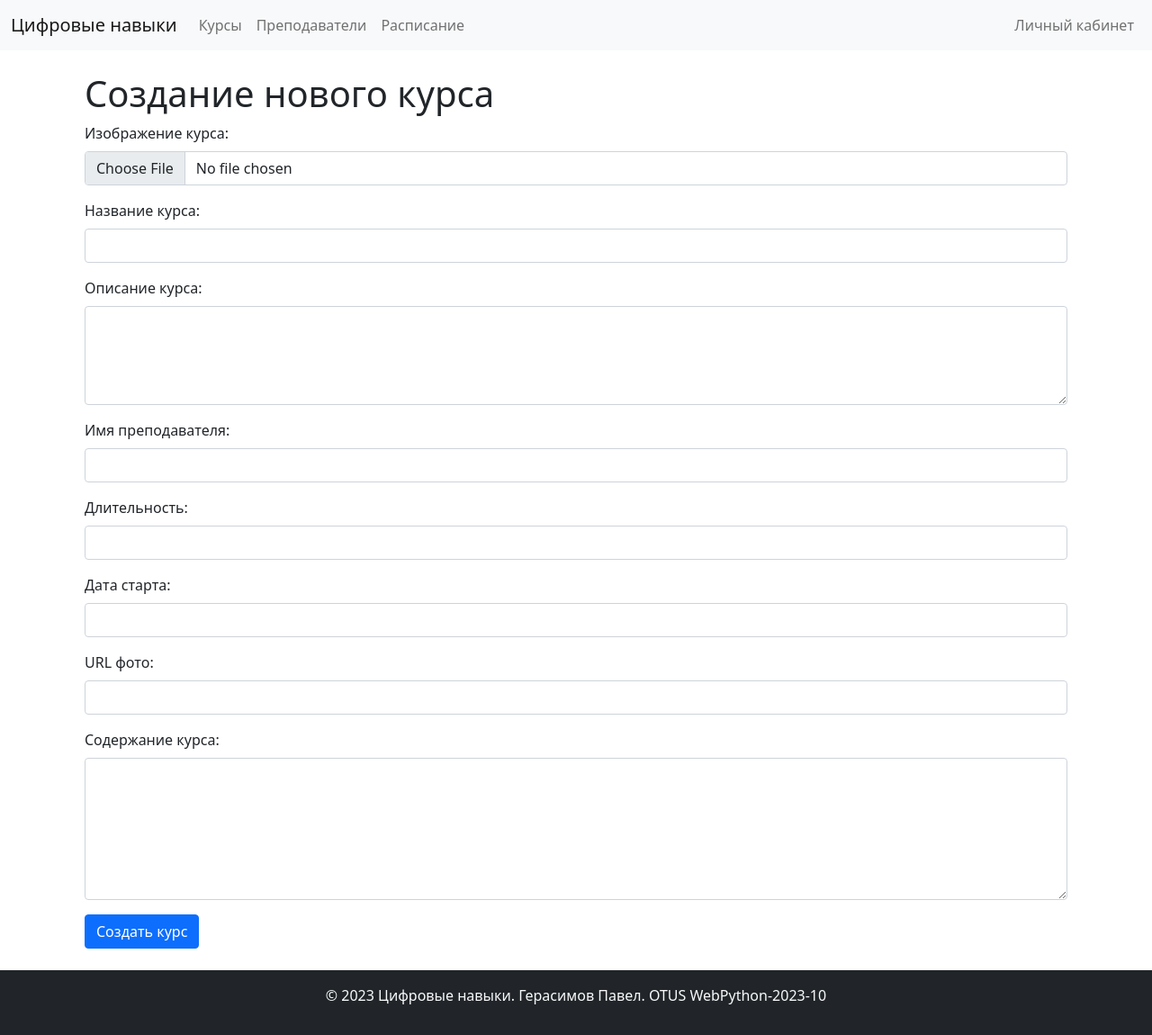
After one commit to pgerasimov/learning-site-otus, a Django app: template app/templates/app/create_course.html in a window 1280 px wide. The commit adds this page. Shown: the whole page at 90% size. Run offline with Django 5.2, Linux system fonts and the light colour scheme; the template is opened without the code that fills it, so the values that code supplies are empty.

Commit message:
add templates

```diff
--- a/app/templates/app/base.html
+++ b/app/templates/app/base.html
@@ -13,19 +13,16 @@
 <body>
 
     <!-- Навигационное меню -->
-    <nav class="navbar navbar-expand-lg navbar-light bg-light">
-        <div class="container">
+        <nav class="navbar navbar-expand-lg navbar-light bg-light">
+        <div class="container-fluid"> <!-- Заменено на container-fluid -->
             <a class="navbar-brand" href="#">Цифровые навыки</a>
             <button class="navbar-toggler" type="button" data-toggle="collapse" data-target="#navbarNav"
                 aria-controls="navbarNav" aria-expanded="false" aria-label="Toggle navigation">
                 <span class="navbar-toggler-icon"></span>
             </button>
             <div class="collapse navbar-collapse" id="navbarNav">
-                <ul class="navbar-nav ml-auto">
+                <ul class="navbar-nav me-auto mb-2 mb-lg-0">
                     <li class="nav-item active">
-                        <a class="nav-link" href="#">Главная</a>
-                    </li>
-                    <li class="nav-item">
                         <a class="nav-link" href="#">Курсы</a>
                     </li>
                     <li class="nav-item">
@@ -34,8 +31,10 @@
                     <li class="nav-item">
                         <a class="nav-link" href="#">Расписание</a>
                     </li>
+                </ul>
+                <ul class="navbar-nav ms-auto mb-2 mb-lg-0">
                     <li class="nav-item">
-                        <a class="nav-link" href="#">Форум</a>
+                        <a class="nav-link" href="login.html">Личный кабинет</a>
                     </li>
                 </ul>
             </div>
--- /dev/null
+++ b/app/templates/app/create_course.html
@@ -0,0 +1,56 @@
+{% extends 'app/base.html' %}
+{% block content %}
+
+      <div class="container mt-4">
+
+        <form method="post" action="{% url 'create_course' %}">
+            {% csrf_token %}
+            <h1>Создание нового курса</h1>
+
+            <div class="mb-3">
+                <label for="course_image" class="form-label">Изображение курса:</label>
+                <input type="file" class="form-control" id="course_image" name="course_image" accept="image/*">
+            </div>
+
+            <div class="mb-3">
+                <label for="course_name" class="form-label">Название курса:</label>
+                <input type="text" class="form-control" id="course_name" name="course_name" required>
+            </div>
+
+            <div class="mb-3">
+                <label for="course_description" class="form-label">Описание курса:</label>
+                <textarea class="form-control" id="course_description" name="course_description" rows="4" required></textarea>
+            </div>
+
+            <div class="mb-3">
+                <label for="instructor_name" class="form-label">Имя преподавателя:</label>
+                <input type="text" class="form-control" id="instructor_name" name="instructor_name" required>
+            </div>
+
+            <div class="mb-3">
+                <label for="duration" class="form-label">Длительность:</label>
+                <input type="text" class="form-control" id="duration" name="duration" required>
+            </div>
+
+            <div class="mb-3">
+                <label for="start_date" class="form-label">Дата старта:</label>
+                <input type="text" class="form-control" id="start_date" name="start_date" required>
+            </div>
+
+            <div class="mb-3">
+                <label for="photo_url" class="form-label">URL фото:</label>
+                <input type="text" class="form-control" id="photo_url" name="photo_url" required>
+            </div>
+
+            <div class="mb-3">
+                <label for="course_content" class="form-label">Содержание курса:</label>
+                <textarea class="form-control" id="course_content" name="course_content" rows="6" required></textarea>
+            </div>
+
+            <button type="submit" class="btn btn-primary">Создать курс</button>
+        </form>
+
+    </div>
+
+
+{% endblock %}
```
Also changed, not shown: app/templates/app/del_course.html (added, +20 -0 lines), app/templates/app/edit_course.html (added, +55 -0 lines), app/views.py (+7 -0 lines).
